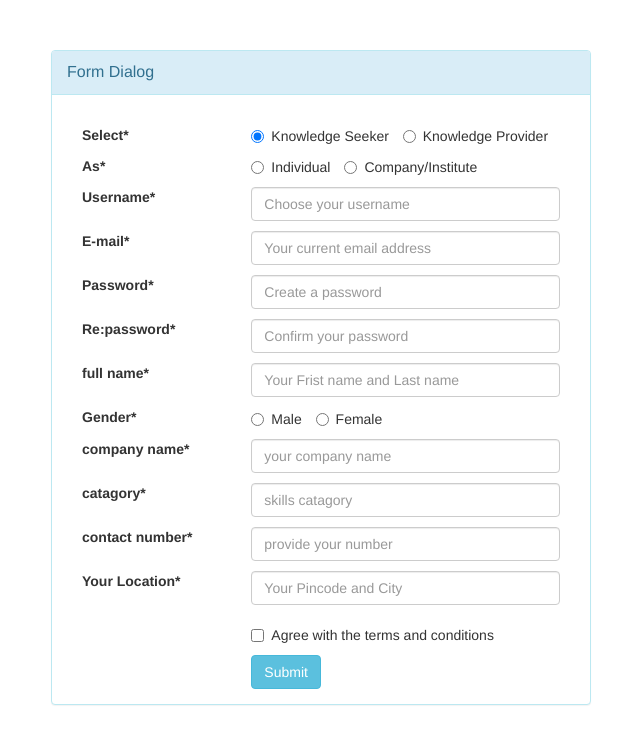
After one commit to dibiex/eestec-bcr, a Flask app: page /form in a window 1280 px wide. The commit adds this page. Shown: the top 744 px of the page, without its empty margins (319-959 px from the left). Run offline with Flask 2, Linux system fonts and the light colour scheme; some libraries are stand-ins or nearby versions.

Commit message:
Added form

```diff
--- a/server.py
+++ b/server.py
@@ -10,3 +10,7 @@ def get():
 @app.route('/login', methods=['GET'])
 def login():
 	return render_template("login.html")
+
+@app.route('/form', methods=['GET'])
+def form():
+	return render_template("form.html")
--- /dev/null
+++ b/templates/form.html
@@ -0,0 +1,126 @@
+<link href="//maxcdn.bootstrapcdn.com/bootstrap/3.3.0/css/bootstrap.min.css" rel="stylesheet" id="bootstrap-css">
+<script src="//maxcdn.bootstrapcdn.com/bootstrap/3.3.0/js/bootstrap.min.js"></script>
+<script src="//code.jquery.com/jquery-1.11.1.min.js"></script>
+<!------ Include the above in your HEAD tag ---------->
+
+<div class="container">
+
+    <div id="signupbox" style=" margin-top:50px" class="mainbox col-md-6 col-md-offset-3 col-sm-8 col-sm-offset-2">
+        <div class="panel panel-info">
+            <div class="panel-heading">
+                <div class="panel-title">Form Dialog</div>
+            </div>
+            <div class="panel-body" >
+                <form method="post" action=".">
+                    <input type='hidden' name='csrfmiddlewaretoken' value='XFe2rTYl9WOpV8U6X5CfbIuOZOELJ97S' />
+
+
+                    <form  class="form-horizontal" method="post" >
+                        <input type='hidden' name='csrfmiddlewaretoken' value='XFe2rTYl9WOpV8U6X5CfbIuOZOELJ97S' />
+                        <div id="div_id_select" class="form-group required">
+                            <label for="id_select"  class="control-label col-md-4  requiredField"> Select<span class="asteriskField">*</span> </label>
+                            <div class="controls col-md-8 "  style="margin-bottom: 10px">
+                                <label class="radio-inline"><input type="radio" checked="checked" name="select" id="id_select_1" value="S"  style="margin-bottom: 10px">Knowledge Seeker</label>
+                                <label class="radio-inline"> <input type="radio" name="select" id="id_select_2" value="P"  style="margin-bottom: 10px">Knowledge Provider </label>
+                            </div>
+                        </div>
+                        <div id="div_id_As" class="form-group required">
+                            <label for="id_As"  class="control-label col-md-4  requiredField">As<span class="asteriskField">*</span> </label>
+                            <div class="controls col-md-8 "  style="margin-bottom: 10px">
+                                <label class="radio-inline"> <input type="radio" name="As" id="id_As_1" value="I"  style="margin-bottom: 10px">Individual </label>
+                                <label class="radio-inline"> <input type="radio" name="As" id="id_As_2" value="CI"  style="margin-bottom: 10px">Company/Institute </label>
+                            </div>
+                        </div>
+                        <div id="div_id_username" class="form-group required">
+                            <label for="id_username" class="control-label col-md-4  requiredField"> Username<span class="asteriskField">*</span> </label>
+                            <div class="controls col-md-8 ">
+                                <input class="input-md  textinput textInput form-control" id="id_username" maxlength="30" name="username" placeholder="Choose your username" style="margin-bottom: 10px" type="text" />
+                            </div>
+                        </div>
+                        <div id="div_id_email" class="form-group required">
+                            <label for="id_email" class="control-label col-md-4  requiredField"> E-mail<span class="asteriskField">*</span> </label>
+                            <div class="controls col-md-8 ">
+                                <input class="input-md emailinput form-control" id="id_email" name="email" placeholder="Your current email address" style="margin-bottom: 10px" type="email" />
+                            </div>
+                        </div>
+                        <div id="div_id_password1" class="form-group required">
+                            <label for="id_password1" class="control-label col-md-4  requiredField">Password<span class="asteriskField">*</span> </label>
+                            <div class="controls col-md-8 ">
+                                <input class="input-md textinput textInput form-control" id="id_password1" name="password1" placeholder="Create a password" style="margin-bottom: 10px" type="password" />
+                            </div>
+                        </div>
+                        <div id="div_id_password2" class="form-group required">
+                             <label for="id_password2" class="control-label col-md-4  requiredField"> Re:password<span class="asteriskField">*</span> </label>
+                             <div class="controls col-md-8 ">
+                                <input class="input-md textinput textInput form-control" id="id_password2" name="password2" placeholder="Confirm your password" style="margin-bottom: 10px" type="password" />
+                            </div>
+                        </div>
+                        <div id="div_id_name" class="form-group required">
+                            <label for="id_name" class="control-label col-md-4  requiredField"> full name<span class="asteriskField">*</span> </label>
+                            <div class="controls col-md-8 ">
+                                <input class="input-md textinput textInput form-control" id="id_name" name="name" placeholder="Your Frist name and Last name" style="margin-bottom: 10px" type="text" />
+                            </div>
+                        </div>
+                        <div id="div_id_gender" class="form-group required">
+                            <label for="id_gender"  class="control-label col-md-4  requiredField"> Gender<span class="asteriskField">*</span> </label>
+                            <div class="controls col-md-8 "  style="margin-bottom: 10px">
+                                 <label class="radio-inline"> <input type="radio" name="gender" id="id_gender_1" value="M"  style="margin-bottom: 10px">Male</label>
+                                 <label class="radio-inline"> <input type="radio" name="gender" id="id_gender_2" value="F"  style="margin-bottom: 10px">Female </label>
+                            </div>
+                        </div>
+                        <div id="div_id_company" class="form-group required">
+                            <label for="id_company" class="control-label col-md-4  requiredField"> company name<span class="asteriskField">*</span> </label>
+                            <div class="controls col-md-8 ">
+                                 <input class="input-md textinput textInput form-control" id="id_company" name="company" placeholder="your company name" style="margin-bottom: 10px" type="text" />
+                            </div>
+                        </div>
+                        <div id="div_id_catagory" class="form-group required">
+                            <label for="id_catagory" class="control-label col-md-4  requiredField"> catagory<span class="asteriskField">*</span> </label>
+                            <div class="controls col-md-8 ">
+                                 <input class="input-md textinput textInput form-control" id="id_catagory" name="catagory" placeholder="skills catagory" style="margin-bottom: 10px" type="text" />
+                            </div>
+                        </div>
+                        <div id="div_id_number" class="form-group required">
+                             <label for="id_number" class="control-label col-md-4  requiredField"> contact number<span class="asteriskField">*</span> </label>
+                             <div class="controls col-md-8 ">
+                                 <input class="input-md textinput textInput form-control" id="id_number" name="number" placeholder="provide your number" style="margin-bottom: 10px" type="text" />
+                            </div>
+                        </div>
+                        <div id="div_id_location" class="form-group required">
+                            <label for="id_location" class="control-label col-md-4  requiredField"> Your Location<span class="asteriskField">*</span> </label>
+                            <div class="controls col-md-8 ">
+                                <input class="input-md textinput textInput form-control" id="id_location" name="location" placeholder="Your Pincode and City" style="margin-bottom: 10px" type="text" />
+                            </div>
+                        </div>
+                        <div class="form-group">
+                            <div class="controls col-md-offset-4 col-md-8 ">
+                                <div id="div_id_terms" class="checkbox required">
+                                    <label for="id_terms" class=" requiredField">
+                                         <input class="input-ms checkboxinput" id="id_terms" name="terms" style="margin-bottom: 10px" type="checkbox" />
+                                         Agree with the terms and conditions
+                                    </label>
+                                </div>
+
+                            </div>
+                        </div>
+                        <div class="form-group">
+                            <div class="aab controls col-md-4 "></div>
+                            <div class="controls col-md-8 ">
+                                <input type="submit" name="Submit" value="Submit" class="btn btn-primary btn btn-info" id="submit-id-signup" />
+                            </div>
+                        </div>
+
+                    </form>
+
+                </form>
+            </div>
+        </div>
+    </div>
+</div>
+
+
+
+
+
+
+</div>
```
Also changed, not shown: templates/tables.html (+27 -3 lines).
